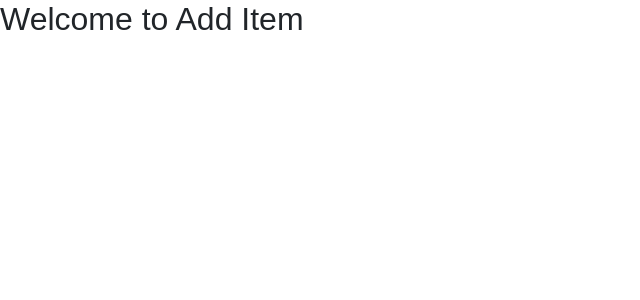
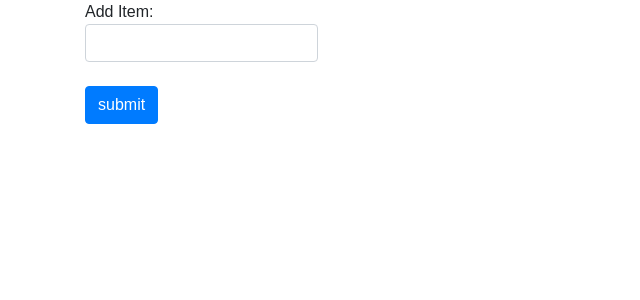
Before and after one commit to nurislam03/MERN-CRUD-Application, a React (Create React App) app in the folder client/: page /add-item in a window 1280 px wide. Shown: the top 300 px of the page, without its empty margins (0-640 px from the left). Built offline with nearby package versions, Linux system fonts and the light colour scheme.

Commit message:
form added to AddItem page

```diff
--- a/client/src/components/AddItem.js
+++ b/client/src/components/AddItem.js
@@ -1,10 +1,44 @@
 import React, { Component } from 'react';
 
 class AddItem extends Component {
+    constructor(props) {
+        super(props);
+        this.state = {
+            value: ''
+        }
+    }
+
+    handleChange = (event) => {
+        this.setState({
+            value: event.target.value
+        })
+    }
+
+    handleSubmit = (event) => {
+        alert(this.state.value);
+        event.preventDefault();
+    }
+
     render() {
         return(
-            <div>
-                <h2>Welcome to Add Item</h2>
+            <div className="container">
+                <form onSubmit={this.handleSubmit}>
+                    <label>
+                        Add Item:
+                        <input
+                            type="text"
+                            value={this.state.value}
+                            onChange={this.handleChange}
+                            className="form-control"
+                        />
+                        <br />
+                        <input
+                            type="submit"
+                            value="submit"
+                            className="btn btn-primary"
+                        />
+                    </label>
+                </form>
             </div>
         );
     }
```
